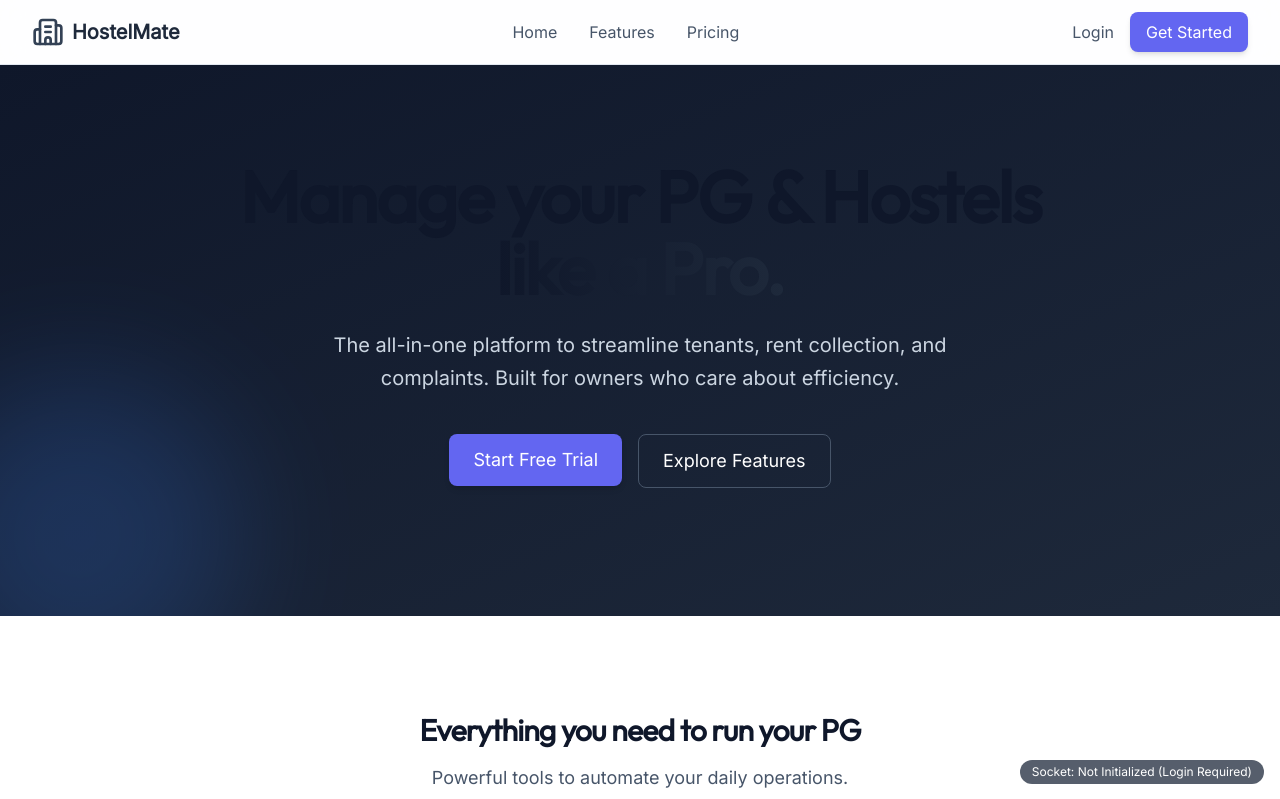
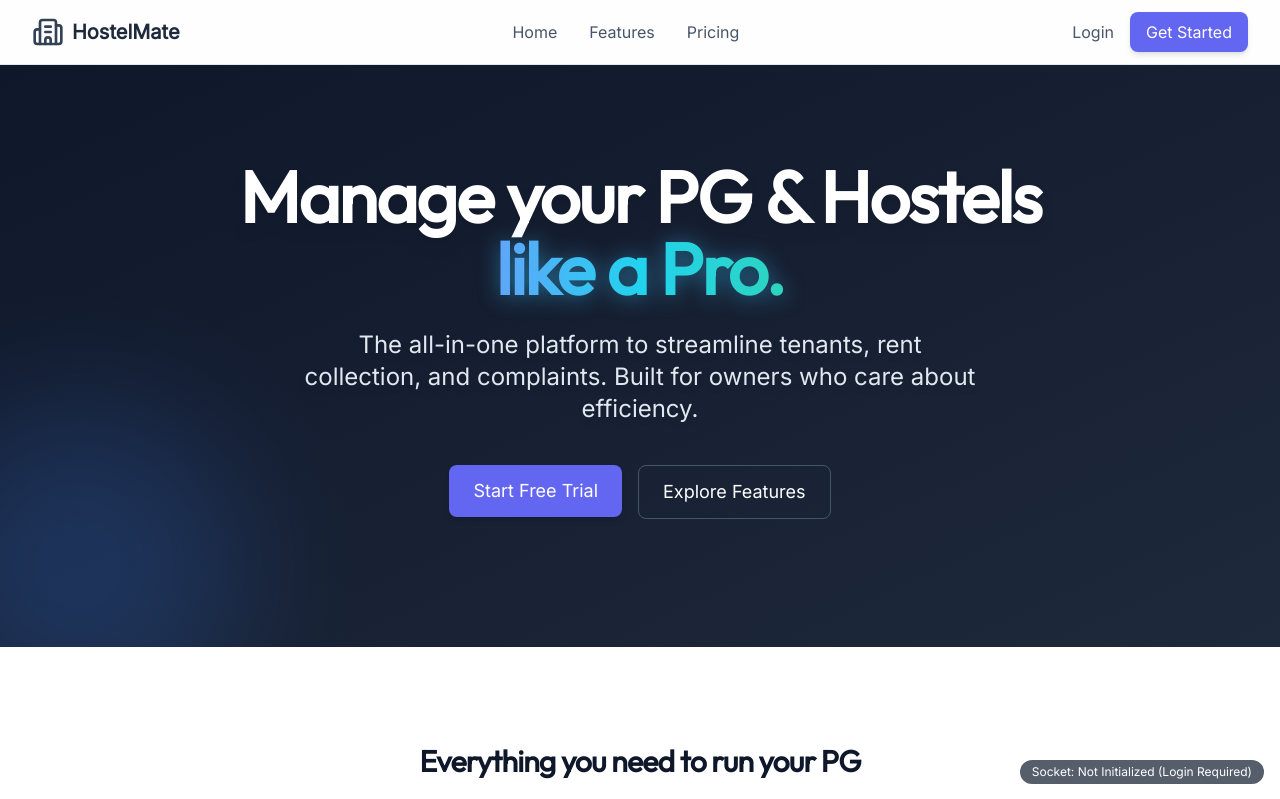
Before and after one commit to Maheswara192/HostelsPGs-Managament-website, a React (Vite) app in the folder client/: page / in a window 1280 px wide. Shown: the top 799 px of the page. Built offline with nearby package versions, Linux system fonts and the light colour scheme; no server answers.

Commit message:
feat: Improve homepage hero heading visibility with better contrast and vibrant gradient

```diff
--- a/client/src/pages/public/Home.jsx
+++ b/client/src/pages/public/Home.jsx
@@ -22,11 +22,13 @@ const Home = () => {
                         animate={{ opacity: 1, y: 0 }}
                         transition={{ duration: 0.8 }}
                     >
-                        <h1 className="text-5xl md:text-7xl font-extrabold mb-6 tracking-tight">
-                            Manage your PG & Hostels <br />
-                            <span className="text-transparent bg-clip-text bg-gradient-to-r from-primary-light to-blue-400">like a Pro.</span>
+                        <h1 className="text-5xl md:text-7xl font-extrabold mb-6 tracking-tight drop-shadow-lg">
+                            <span className="text-white">Manage your PG & Hostels</span> <br />
+                            <span className="text-transparent bg-clip-text bg-gradient-to-r from-blue-400 via-cyan-400 to-teal-400 drop-shadow-[0_2px_10px_rgba(56,189,248,0.5)]">
+                                like a Pro.
+                            </span>
                         </h1>
-                        <p className="text-xl text-slate-300 mb-10 max-w-2xl mx-auto leading-relaxed">
+                        <p className="text-xl md:text-2xl text-slate-200 mb-10 max-w-2xl mx-auto leading-relaxed drop-shadow-md font-medium">
                             The all-in-one platform to streamline tenants, rent collection, and complaints. Built for owners who care about efficiency.
                         </p>
                         <div className="flex flex-col sm:flex-row justify-center space-y-4 sm:space-y-0 sm:space-x-4">
```
